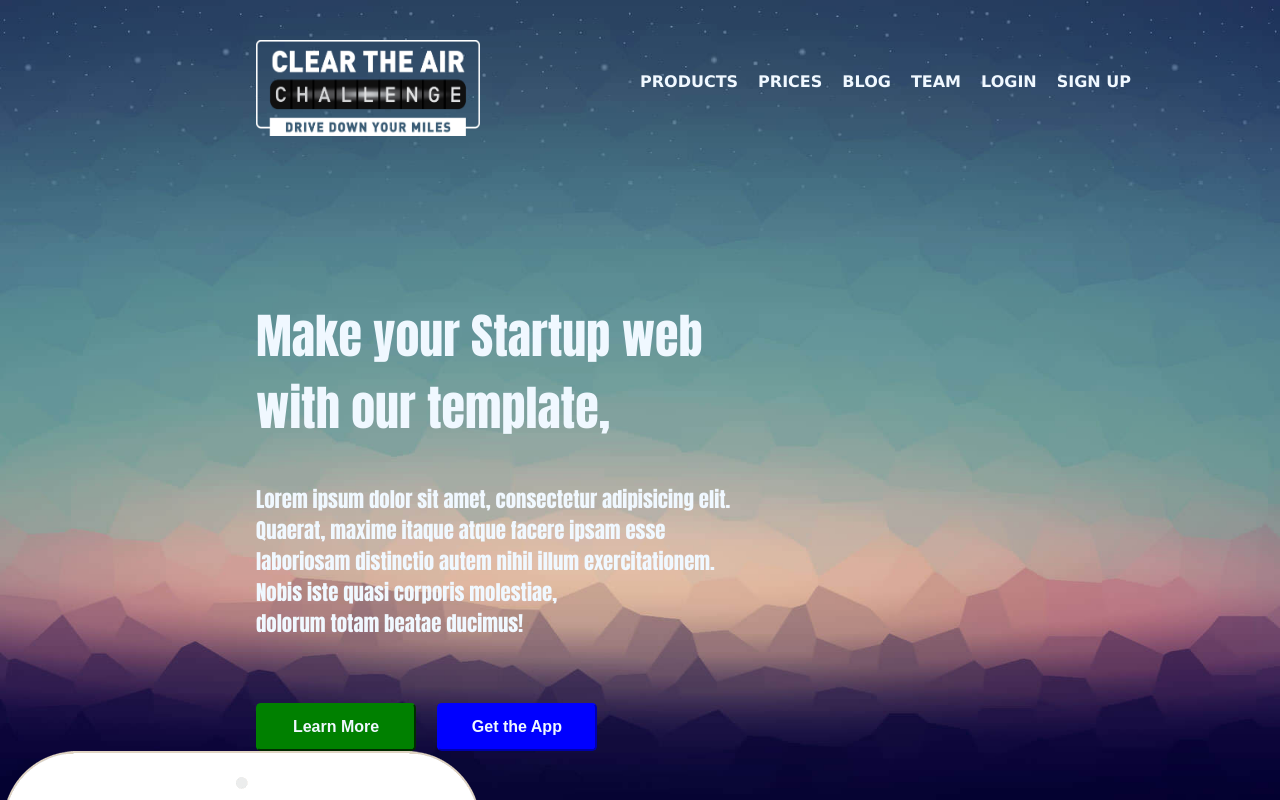
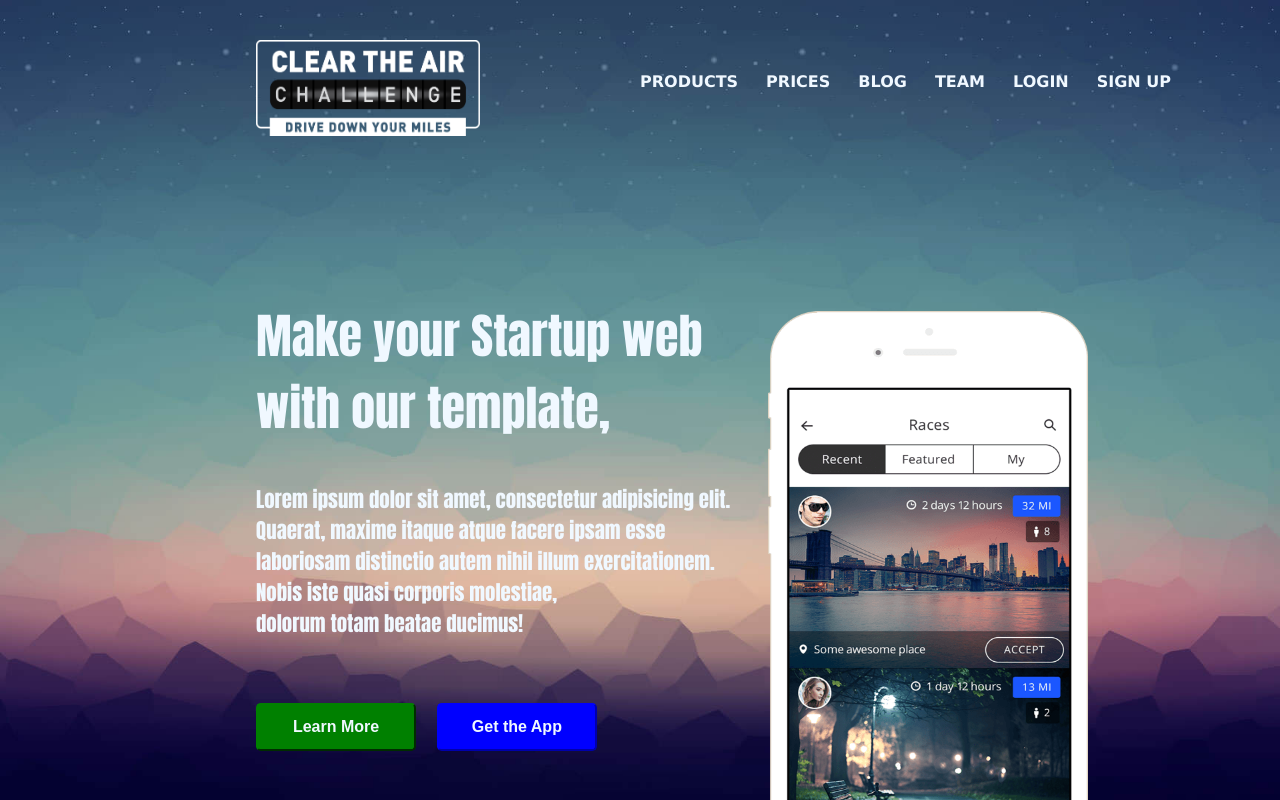
Before and after one commit to iulianSta/mobile-app, a plain HTML site: page index.html in a window 1280 px wide. Shown: the top 800 px of the page. Drawn offline with Linux system fonts and the light colour scheme.

Commit message:
in progress...

```diff
--- a/css/style.css
+++ b/css/style.css
@@ -24,7 +24,7 @@ nav ul li {
   font-weight: bold;
   color: aliceblue;
   text-align: right;
-  padding-right: 1rem;
+  padding-right: 1.5rem;
   position: relative;
   left: 50vw;
   top: 9vh;
@@ -78,3 +78,11 @@ button:nth-child(2) {
   background-color: blue;
   border-color: blue;
 }
+
+#first-img {
+  position: relative;
+  bottom: 55vh;
+  left: 60vw;
+  width: 20rem;
+  height: 40rem;
+}
--- a/index.html
+++ b/index.html
@@ -39,8 +39,8 @@
         </div>
     </div>
     <div>
-        <div><img src="./img/phone_001.png" alt="phone1"></div>
-        <div><img src="./img/phone_002.png" alt="phone2"></div>
+        <div><img src="./img/phone_001.png" alt="phone1" id="first-img"></div>
+        <div><img src="./img/phone_002.png" alt="phone2" id="seccond-img"></div>
     </div>
 
 </body>
```
